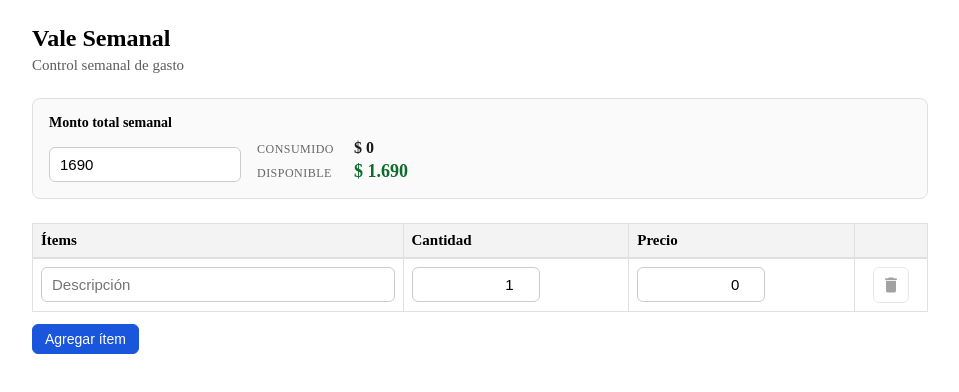
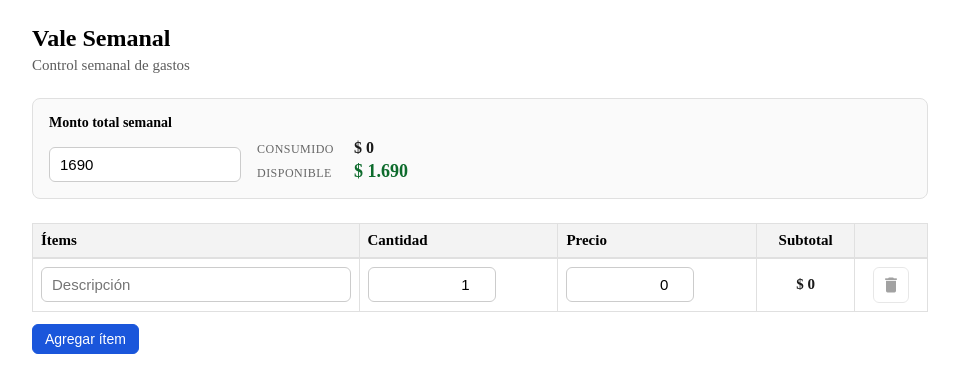
Before and after one commit to Dlanor91/tata-card-proy, an Angular app: page /home-page in a window 1280 px wide. Shown: the top 392 px of the page, without its empty margins (160-1119 px from the left). Built offline with nearby package versions, Linux system fonts and the light colour scheme.

Commit message:
feat: Se agrega columna subtotal

```diff
--- a/src/app/home-page/home-page.component.html
+++ b/src/app/home-page/home-page.component.html
@@ -1,7 +1,7 @@
 <section class="home-page">
   <header class="home-page__header">
     <h1>Vale Semanal</h1>
-    <p class="home-page__lead">Control semanal de gasto</p>
+    <p class="home-page__lead">Control semanal de gastos</p>
   </header>
 
   <section class="home-page__budget" aria-labelledby="weekly-budget-label">
@@ -41,13 +41,14 @@
   <section class="home-page__items" aria-labelledby="items-caption">
     <table class="home-page__table">
       <caption id="items-caption" class="visually-hidden">
-        Ítems del gasto semanal: nombre, cantidad y precio unitario
+        Ítems del gasto semanal: nombre, cantidad, precio unitario y subtotal
       </caption>
       <thead>
         <tr>
           <th scope="col">Ítems</th>
           <th scope="col">Cantidad</th>
           <th scope="col">Precio</th>
+          <th scope="col" class="home-page__th-subtotal">Subtotal</th>
           <th scope="col" class="home-page__th-actions">
             <span class="visually-hidden">Eliminar fila</span>
           </th>
@@ -88,6 +89,9 @@
                 inputmode="decimal"
               />
             </td>
+            <td class="home-page__td-subtotal">
+              <span class="home-page__subtotal-value">{{ formatMoney(lineSubtotal(line)) }}</span>
+            </td>
             <td class="home-page__td-actions">
               <button
                 type="button"
--- a/src/app/home-page/home-page.component.scss
+++ b/src/app/home-page/home-page.component.scss
@@ -160,6 +160,18 @@ $bp-narrow: 26.625rem; // ~426px
   font-weight: 600;
 }
 
+.home-page__th-subtotal,
+.home-page__td-subtotal {
+  text-align: center !important;
+  font-variant-numeric: tabular-nums;
+}
+
+.home-page__subtotal-value {
+  display: inline-block;
+  font-weight: 600;
+  color: #1a1a1a;
+}
+
 .home-page__th-actions {
   width: 3.5rem;
   text-align: center;
@@ -271,24 +283,53 @@ $bp-narrow: 26.625rem; // ~426px
     word-break: break-word;
   }
 
+  /* Ítems | Cantidad | Precio | Subtotal | Eliminar */
   .home-page__table th:nth-child(1),
   .home-page__table td:nth-child(1) {
-    width: 38%;
+    width: 40%;
   }
 
   .home-page__table th:nth-child(2),
   .home-page__table td:nth-child(2) {
-    width: 17%;
+    width: 18%;
   }
 
   .home-page__table th:nth-child(3),
   .home-page__table td:nth-child(3) {
-    width: 26%;
+    width: 18%;
   }
 
   .home-page__table th:nth-child(4),
   .home-page__table td:nth-child(4) {
-    width: 19%;
+    width: 14%;
+  }
+
+  .home-page__table th:nth-child(5),
+  .home-page__table td:nth-child(5) {
+    width: 10%;
+  }
+
+  .home-page__td-subtotal {
+    font-size: 0.6875rem;
+    padding-left: 0.2rem;
+    padding-right: 0.2rem;
+  }
+
+  .home-page__subtotal-value {
+    font-size: 0.6875rem;
+    font-weight: 600;
+  }
+
+  .home-page__th-subtotal {
+    font-size: 0.6875rem;
+    padding-left: 0.2rem;
+    padding-right: 0.2rem;
+  }
+
+  .home-page__th-actions,
+  .home-page__td-actions {
+    padding-left: 0.2rem;
+    padding-right: 0.2rem;
   }
 
   .home-page__input {
@@ -299,13 +340,6 @@ $bp-narrow: 26.625rem; // ~426px
   .home-page__input--num {
     max-width: 100%;
     width: 100%;
-  }
-
-  .home-page__th-actions,
-  .home-page__td-actions {
-    width: auto;
-    padding-left: 0.2rem;
-    padding-right: 0.2rem;
   }
 
   .home-page__btn--icon {
--- a/src/app/home-page/home-page.component.ts
+++ b/src/app/home-page/home-page.component.ts
@@ -37,6 +37,10 @@ export class HomePageComponent {
       minimumFractionDigits: 0,
       maximumFractionDigits: 2,
     }).format(value);
+  }
+
+  lineSubtotal(line: BudgetLine): number {
+    return line.quantity * line.unitPrice;
   }
 
   setWeeklyBudget(raw: unknown): void {
```
